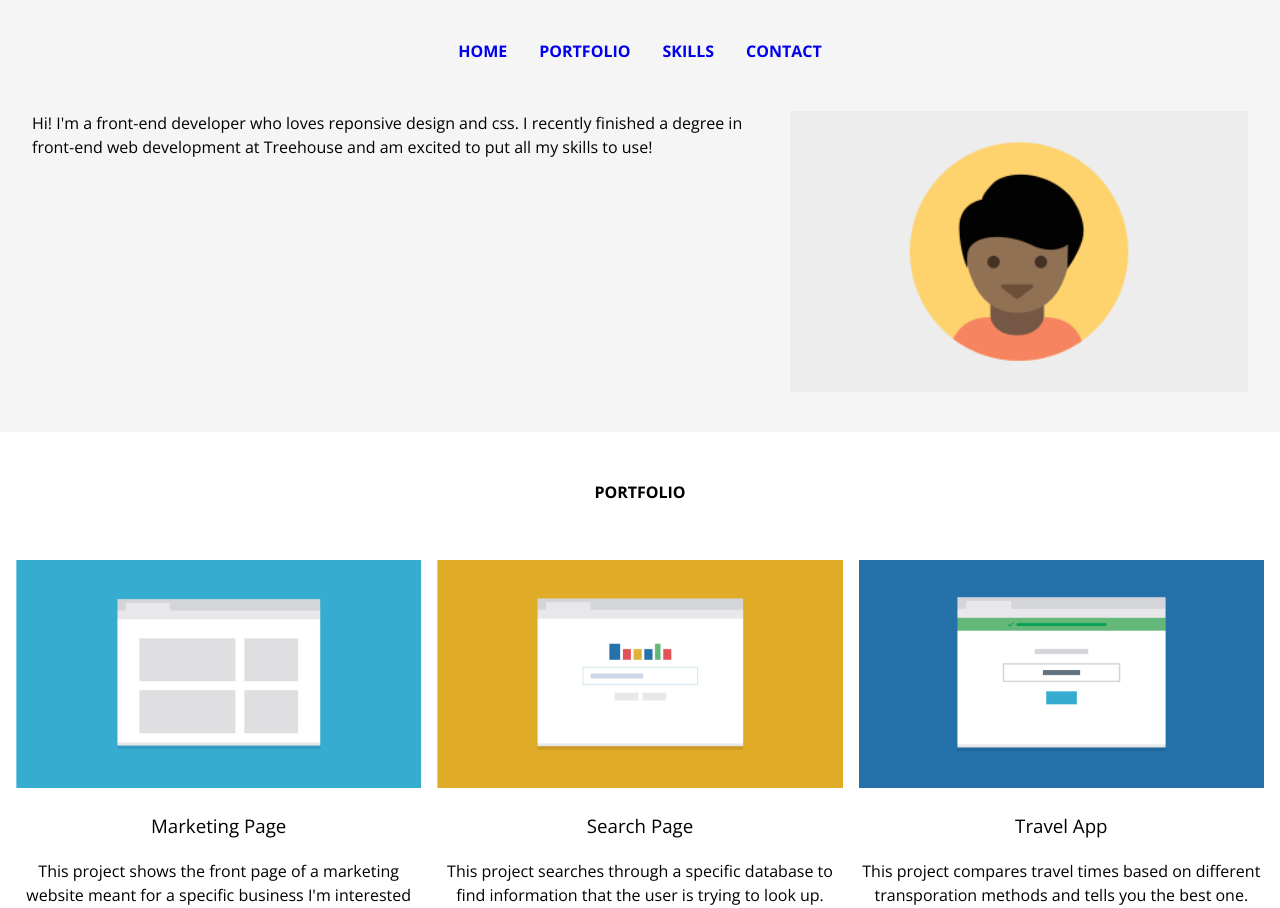
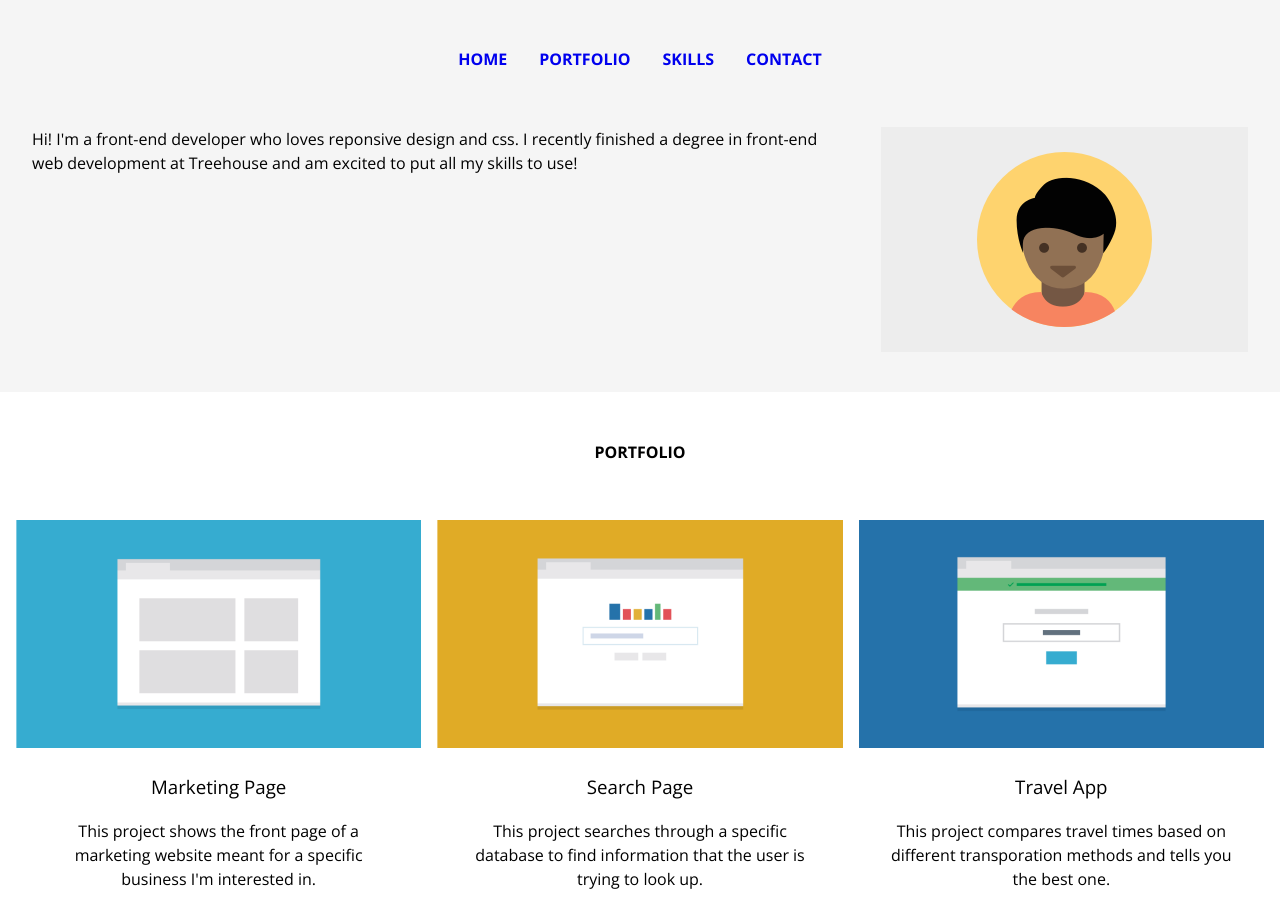
Before and after one commit to achatcher/techdegree-project-2, a plain HTML site: page index.html in a window 1280 px wide. Shown: the part 84-992 px from the top of the page. Drawn offline with nearby package versions, Linux system fonts and the light colour scheme.

Commit message:
Update styles.css

```diff
--- a/css/styles.css
+++ b/css/styles.css
@@ -102,7 +102,8 @@ h3 {
     display: none;
   }
   .main-nav li {
-    background-color: whitesmoke;
+    background: none;
+    padding: 1em;
   }
   .description {
     text-align: left;
@@ -112,9 +113,7 @@ h3 {
   .profile-image {
     padding: 2em 1em .5em;
   }
-  .description {
-    flex-grow: 1.3;
-  }
+
   .banner-section,
   .flex-container,
   .nav-container,
@@ -123,6 +122,12 @@ h3 {
   }
   .box {
     flex: 1 50%;
+  }
+  .banner {
+    flex-basis: 0;
+  }
+  .description {
+    flex-grow: 1.4;
   }
   .nav-container {
     justify-content: center;
@@ -139,6 +144,12 @@ h3 {
   .name-small {
     margin-right: auto;
   }
+  .contact-section p {
+    padding: 0 20% 1em;
+  }
+  .box p {
+    padding: 0 2em 1em;
+  }
 }
 
 @media screen and (min-width: 1024px) {
```
